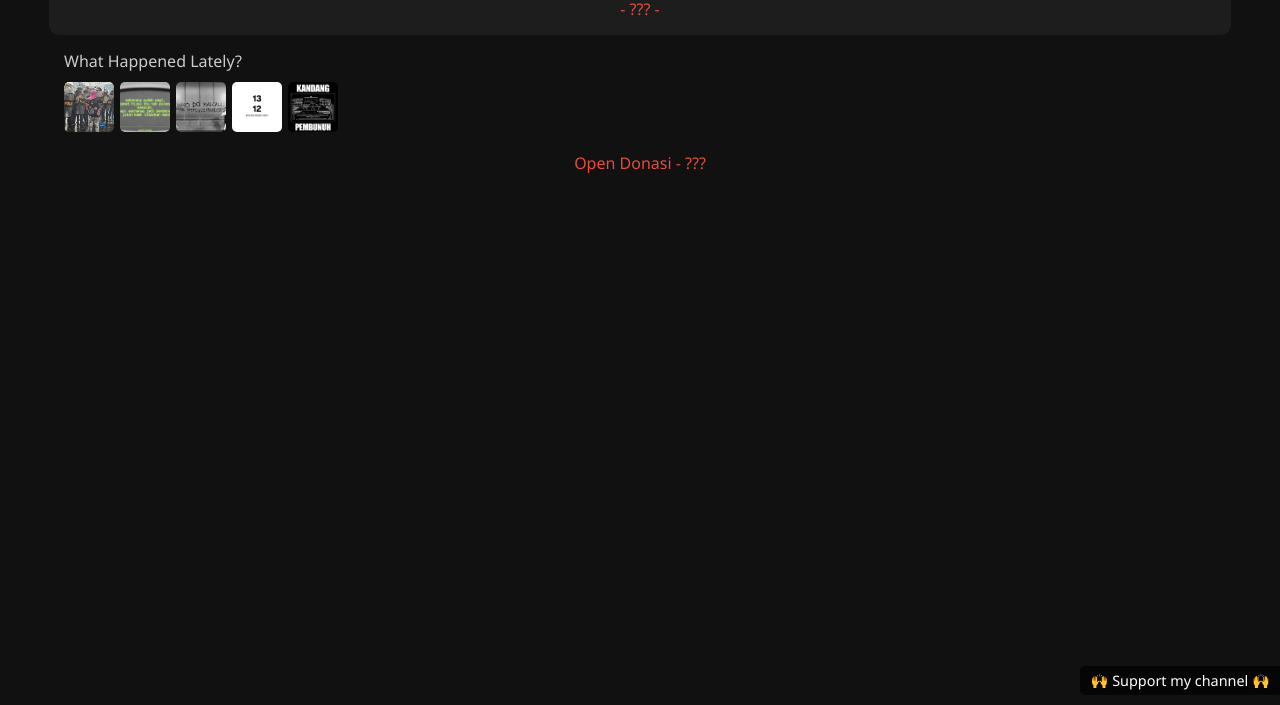
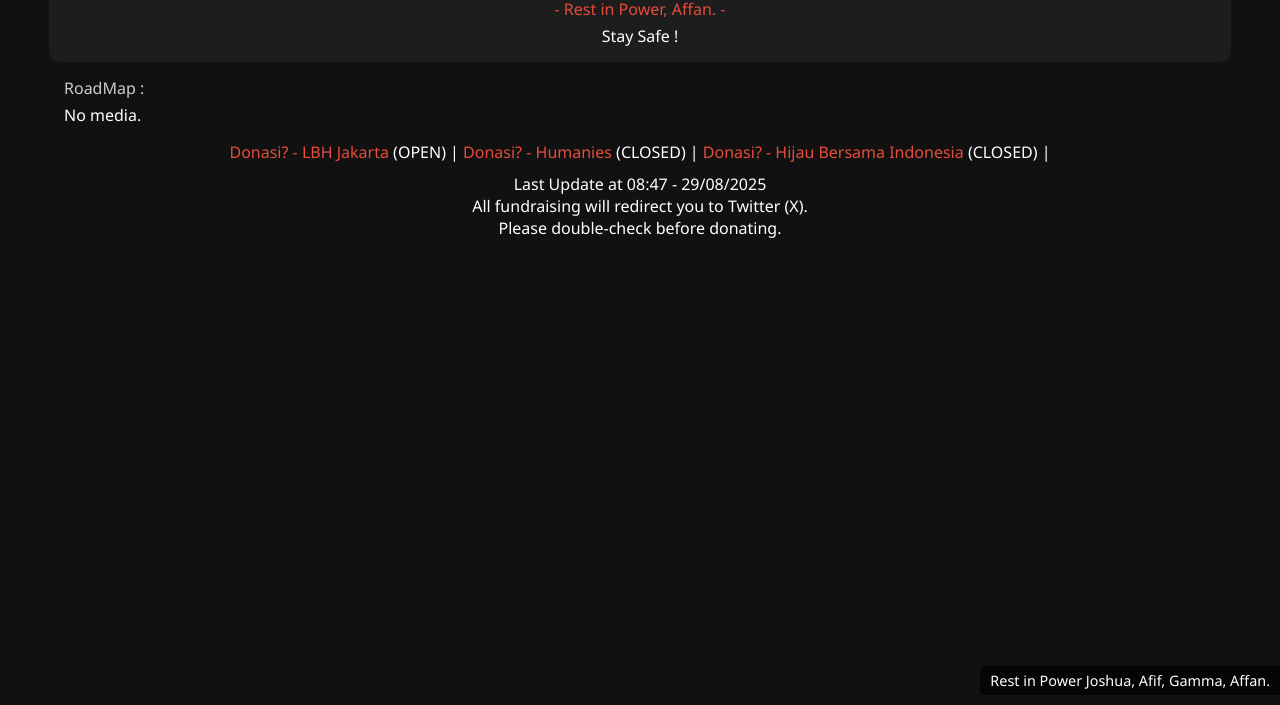
Before and after one commit to Rstyzxsad/livewebsite, a plain HTML site: page index.html in a window 1280 px wide. Shown: the part 95-800 px from the top of the page. Drawn offline with Linux system fonts and the light colour scheme.

Commit message:
Update website

```diff
--- a/index.html
+++ b/index.html
@@ -3,7 +3,7 @@
 <head>
 <meta charset="UTF-8">
 <meta name="viewport" content="width=device-width, initial-scale=1.0">
-<title>ACAB - 1312 Minimal Gallery</title>
+<title>nov4scatia.</title>
 <style>
   body {
     margin:0;
@@ -74,6 +74,11 @@
   .donasi { text-align:center; margin-top:10px; z-index:20; position:relative; }
   .donasi a { color:#e74c3c; text-decoration:none; font-size:1rem; }
   .donasi a:hover { color:#f39c12; }
+
+  /* Donasi1 Link */
+  .donasi1 { text-align:center; margin-top:10px; z-index:20; position:relative; }
+  .donasi1 a { color:#e74c3c; text-decoration:none; font-size:1rem; }
+  .donasi1 a:hover { color:#f39c12; }
 
   /* Panel Artikel */
   .menu-btn {
@@ -149,37 +154,49 @@
 
 <!-- Header -->
 <div class="header">
-  <h1>ACAB - 1312</h1>
-  <a href="https://youtu.be/JWZ4W34MrzQ?si=09bpRnbyHUhhowmC" target="_blank">- ??? -</a>
+  <h1>all cops are bastard.</h1>
+  <a href="https://youtu.be/JWZ4W34MrzQ?si=09bpRnbyHUhhowmC" target="_blank">- Rest in Power, Affan. -</a>
+  <a href="https://youtu.be/JWZ4W34MrzQ?si=09bpRnbyHUhhowmC" target="_blank"></a>Stay Safe !
 </div>
 
 <!-- Gallery Section -->
 <div class="gallery-section">
-  <div class="gallery-title">What Happened Lately?</div>
-  <div class="gallery-container">
-    <div class="gallery-item" data-desc="Foto 1 - Deskripsi singkat"><img src="img1.jpeg" alt=""></div>
-    <div class="gallery-item" data-desc="Foto 2 - Deskripsi singkat"><img src="img2.jpeg" alt=""></div>
-    <div class="gallery-item" data-desc="Foto 3 - Deskripsi singkat"><img src="img3.jpeg" alt=""></div>
-    <div class="gallery-item" data-desc="Foto 4 - Deskripsi singkat"><img src="img4.jpeg" alt=""></div>
-    <div class="gallery-item" data-desc="Foto 5 - Deskripsi singkat"><img src="img5.jpeg" alt=""></div>
+  <div class="gallery-title">RoadMap :</div>
+  <a href="https://x.com/LBH_Jakarta/status/1960995991919776228" target="_blank"></a>No media.
   </div>
 </div>
 
 <!-- Donasi -->
 <div class="donasi">
-  <a href="https://linkdonasi.com" target="_blank">Open Donasi - ???</a>
+  <a href="https://x.com/LBH_Jakarta/status/1960995991919776228" target="_blank">Donasi? - LBH Jakarta</a> (OPEN) |
+  <a href="https://x.com/humaniesproject/status/1961134669963116622" target="_blank">Donasi? - Humanies</a> (CLOSED) |
+  <a href="https://x.com/hijaubersamaid/status/1961128546170277923" target="_blank">Donasi? - Hijau Bersama Indonesia</a> (CLOSED) |
 </div>
+
+
+<!-- Donasi -->
+<div class="donasi1">
+  <a href="https://x.com/LBH_Jakarta/status/1960995991919776228" target="_blank"></a>Last Update at 08:47 - 29/08/2025
+
+<!-- Donasi -->
+<div class="donasi2">
+  <a href="https://x.com/LBH_Jakarta/status/1960995991919776228" target="_blank"></a>All fundraising will redirect you to Twitter (X).<!-- Donasi -->
+<div class="donasi2">
+  <a href="https://x.com/LBH_Jakarta/status/1960995991919776228" target="_blank"></a>Please double-check before donating.
+
+
+</div>
+
 
 <!-- Panel Artikel -->
 <button class="menu-btn" id="menuBtn">&#8942;</button>
-<div class="menu-hint" id="menuHint">👆 Click here to see articles</div>
+<div class="menu-hint" id="menuHint">👆 Click here to see some articles</div>
 <div class="panel" id="panel">
   <span class="close-btn" id="closeBtn">✖</span>
   <h2>Artikel</h2>
   <ul>
-    <li><a href="https://example.com" target="_blank">Berita 1</a></li>
-    <li><a href="https://example.com" target="_blank">Berita 2</a></li>
-    <li><a href="https://example.com" target="_blank">Berita 3</a></li>
+    <li><a href="https://news.detik.com/berita/d-8084857/affan-kurniawan-dikenal-sosok-rajin-dan-tulang-punggung-keluarga" target="_blank">[DETIK] Affan Kurniawan Dikenal Sosok Rajin dan Tulang Punggung Keluarga/</a></li>
+    <li><a href="https://nasional.kompas.com/read/2025/08/29/07154571/hendropriyono-klaim-tahu-dalang-demo-di-dpr-orang-luar-dan-punya-kaki-tangan" target="_blank">[KOMPAS] Hendropriyono Klaim Tahu Dalang Demo di DPR, Orang Luar dan Punya Kaki Tangan di RI</a></li>
   </ul>
 </div>
 <div class="overlay" id="overlay"></div>
@@ -250,10 +267,10 @@
 
   // Running text sequential
   const runningTextArr = [
-    "🔥 Welcome to my website 🔥",
-    "🙌 Support my channel 🙌",
-    "🎶 Enjoy the music 🎶",
-    "💡 Tambah teks sesuka hati 💡"
+    "ACAB!! - 1312",
+    "Rest in Power Joshua, Afif, Gamma, Affan.",
+    "#RESETINDONESIA",
+    "nov4 <"
   ];
   const runningTextDiv = document.getElementById('runningText');
   let rtIndex = 0;
```
